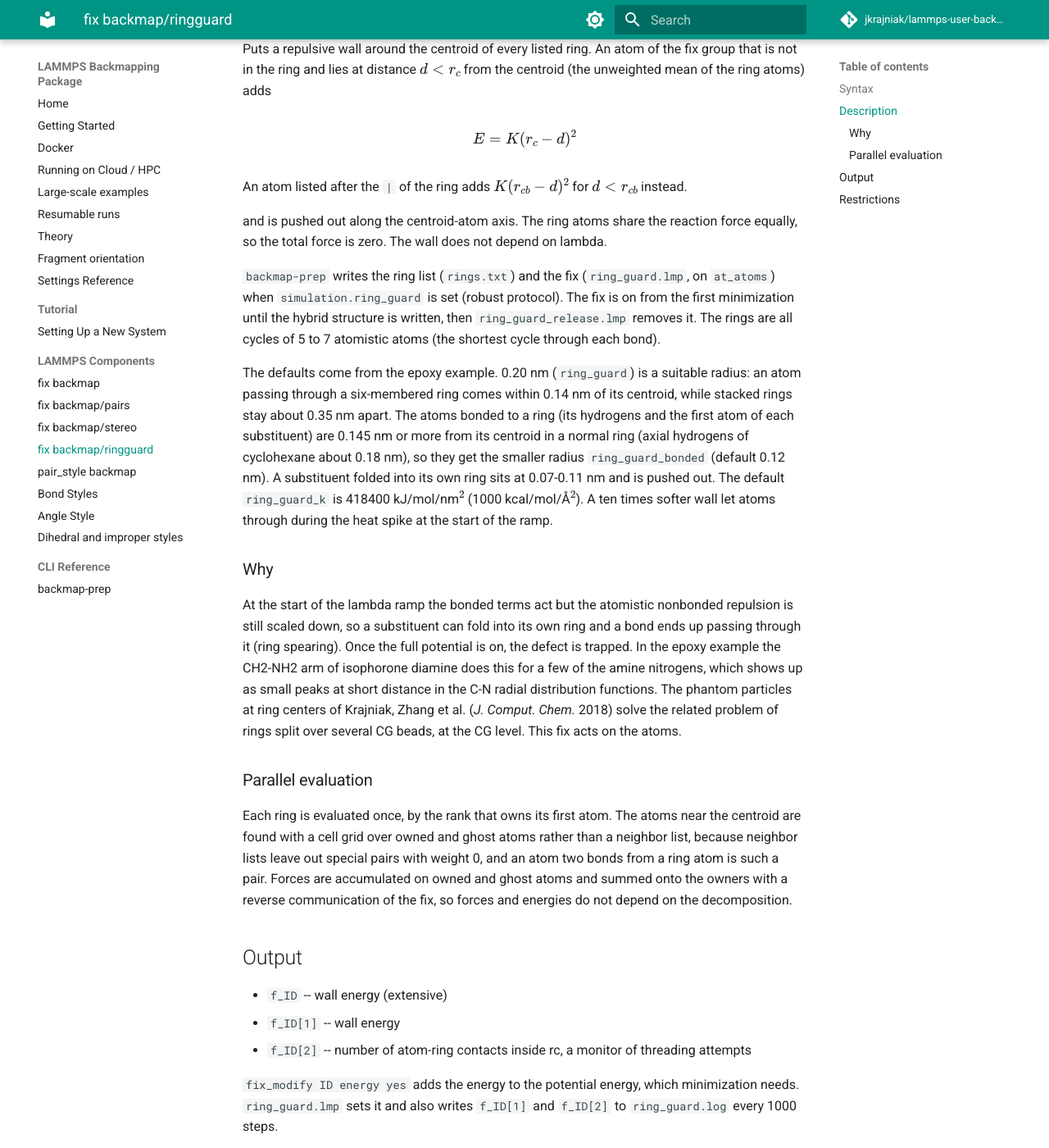
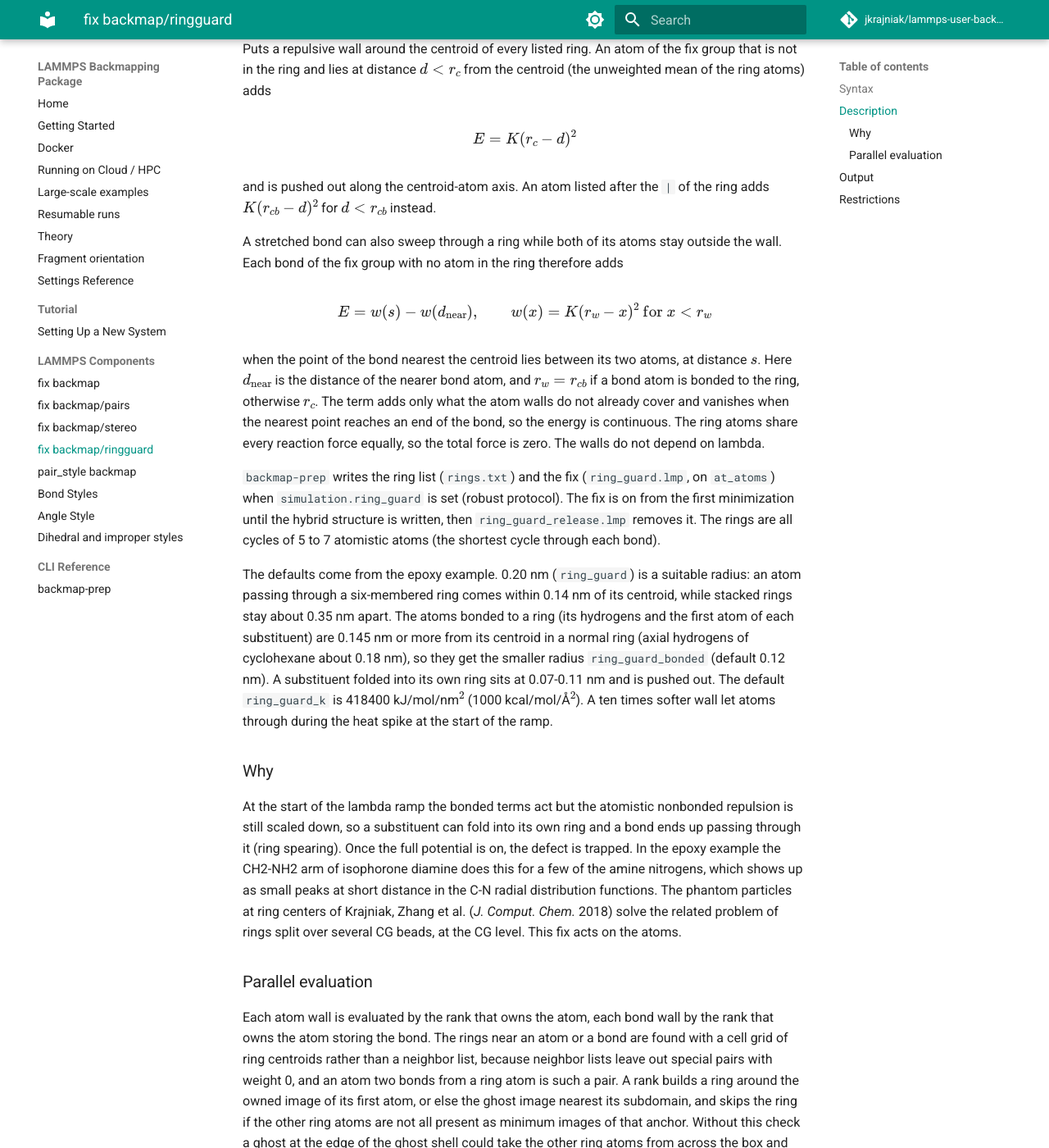
Before and after one commit to jkrajniak/lammps-user-backmapping, an MkDocs documentation site: the page built from docs/components/fix-backmap-ringguard.md, in a window 1280 px wide and 1400 px high, scrolled down 483 px. Shown: the whole window at 82% size. Built offline with MkDocs 1.6.1 and Material for MkDocs 9.7.7, drawn with Linux system fonts in a browser that asks for light colours; comment, search, counter and statistics services are not loaded; some of the changed text lies outside the part shown.

Commit message:
docs(ring-guard): bond walls, ring anchors and restrictions

```diff
--- a/docs/components/fix-backmap-ringguard.md
+++ b/docs/components/fix-backmap-ringguard.md
@@ -22,10 +22,22 @@ ring atoms) adds
 E = K (r_c - d)^2
 \]
 
-An atom listed after the `|` of the ring adds \( K (r_{cb} - d)^2 \) for \( d < r_{cb} \) instead.
+and is pushed out along the centroid-atom axis. An atom listed after the `|` of the ring adds
+\( K (r_{cb} - d)^2 \) for \( d < r_{cb} \) instead.
 
-and is pushed out along the centroid-atom axis. The ring atoms share the reaction force equally,
-so the total force is zero. The wall does not depend on lambda.
+A stretched bond can also sweep through a ring while both of its atoms stay outside the wall. Each
+bond of the fix group with no atom in the ring therefore adds
+
+\[
+E = w(s) - w(d_\mathrm{near}), \qquad w(x) = K (r_w - x)^2 \text{ for } x < r_w
+\]
+
+when the point of the bond nearest the centroid lies between its two atoms, at distance \( s \).
+Here \( d_\mathrm{near} \) is the distance of the nearer bond atom, and \( r_w = r_{cb} \) if a
+bond atom is bonded to the ring, otherwise \( r_c \). The term adds only what the atom walls do
+not already cover and vanishes when the nearest point reaches an end of the bond, so the energy is
+continuous. The ring atoms share every reaction force equally, so the total force is zero. The
+walls do not depend on lambda.
 
 `backmap-prep` writes the ring list (`rings.txt`) and the fix (`ring_guard.lmp`, on `at_atoms`)
 when `simulation.ring_guard` is set (robust protocol). The fix is on from the first minimization
@@ -53,17 +65,21 @@ rings split over several CG beads, at the CG level. This fix acts on the atoms.
 
 ### Parallel evaluation
 
-Each ring is evaluated once, by the rank that owns its first atom. The atoms near the centroid are
-found with a cell grid over owned and ghost atoms rather than a neighbor list, because neighbor
-lists leave out special pairs with weight 0, and an atom two bonds from a ring atom is such a
-pair. Forces are accumulated on owned and ghost atoms and summed onto the owners with a reverse
+Each atom wall is evaluated by the rank that owns the atom, each bond wall by the rank that owns the
+atom storing the bond. The rings near an atom or a bond are found with a cell grid of ring
+centroids rather than a neighbor list, because neighbor lists leave out special pairs with weight
+0, and an atom two bonds from a ring atom is such a pair. A rank builds a ring around the owned
+image of its first atom, or else the ghost image nearest its subdomain, and skips the ring if the
+other ring atoms are not all present as minimum images of that anchor. Without this check a ghost
+at the edge of the ghost shell could take the other ring atoms from across the box and place the
+centroid elsewhere. Forces are accumulated on owned and ghost atoms and summed onto the owners with a reverse
 communication of the fix, so forces and energies do not depend on the decomposition.
 
 ## Output
 
 - `f_ID` -- wall energy (extensive)
 - `f_ID[1]` -- wall energy
-- `f_ID[2]` -- number of atom-ring contacts inside rc, a monitor of threading attempts
+- `f_ID[2]` -- number of atom-ring and bond-ring contacts inside the wall
 
 `fix_modify ID energy yes` adds the energy to the potential energy, which minimization needs.
 `ring_guard.lmp` sets it and also writes `f_ID[1]` and `f_ID[2]` to `ring_guard.log` every 1000
@@ -71,7 +87,8 @@ steps.
 
 ## Restrictions
 
-Needs an atom map (molecular systems have one). The rank that owns the first ring atom must see
-the other ring atoms and all atoms within rc of the centroid as owned or ghost atoms. The virial
+Needs an atom map (molecular systems have one) and an orthogonal box. The ghost cutoff must cover
+a ring plus rc around every owned atom and bond, which the pair cutoff of any atomistic force
+field does. The virial
 is not tallied, so the fix should not act under constant pressure (the robust protocol releases
 it before any constant-pressure stage).
```
Also changed, not shown: CHANGELOG.md (+4 -2 lines).
